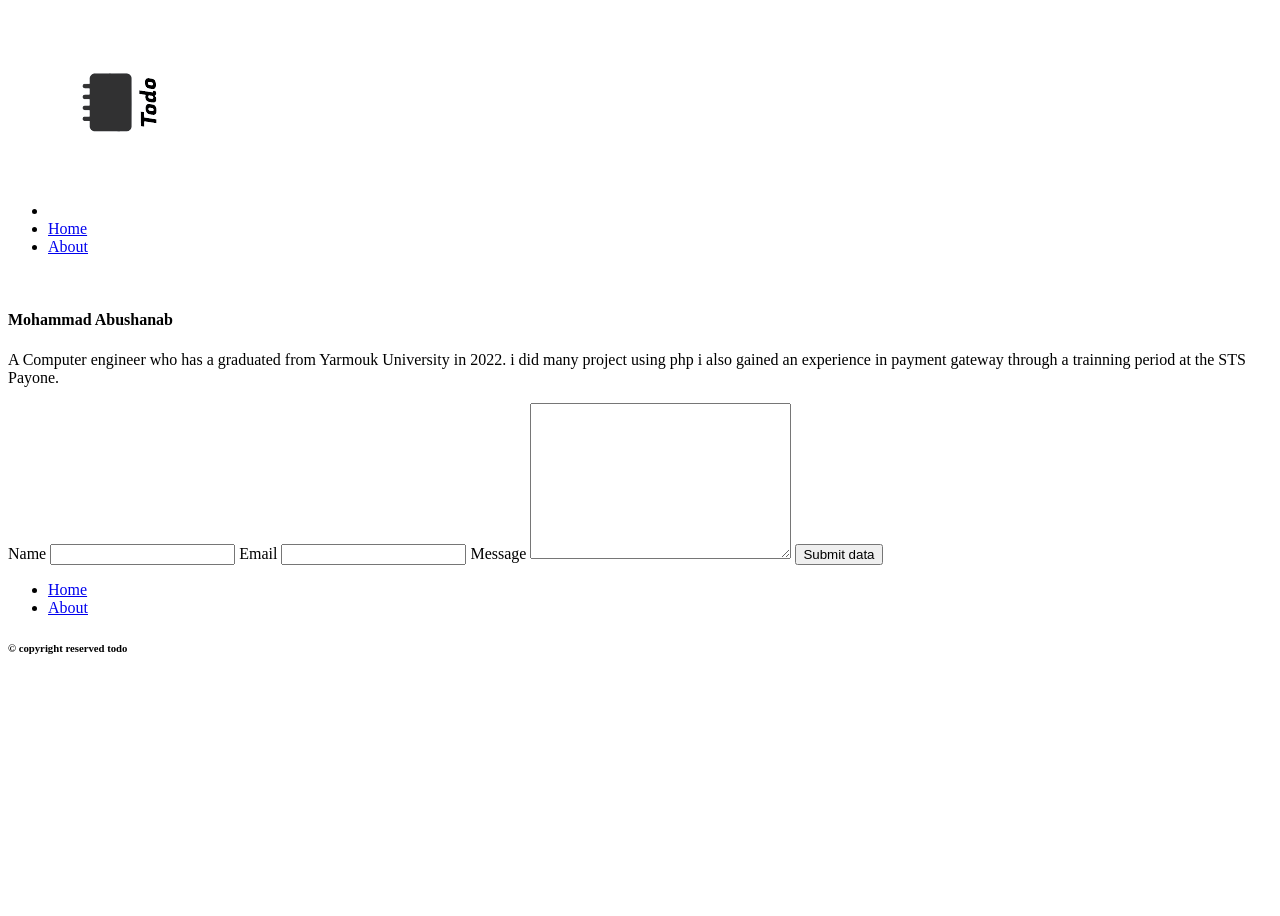
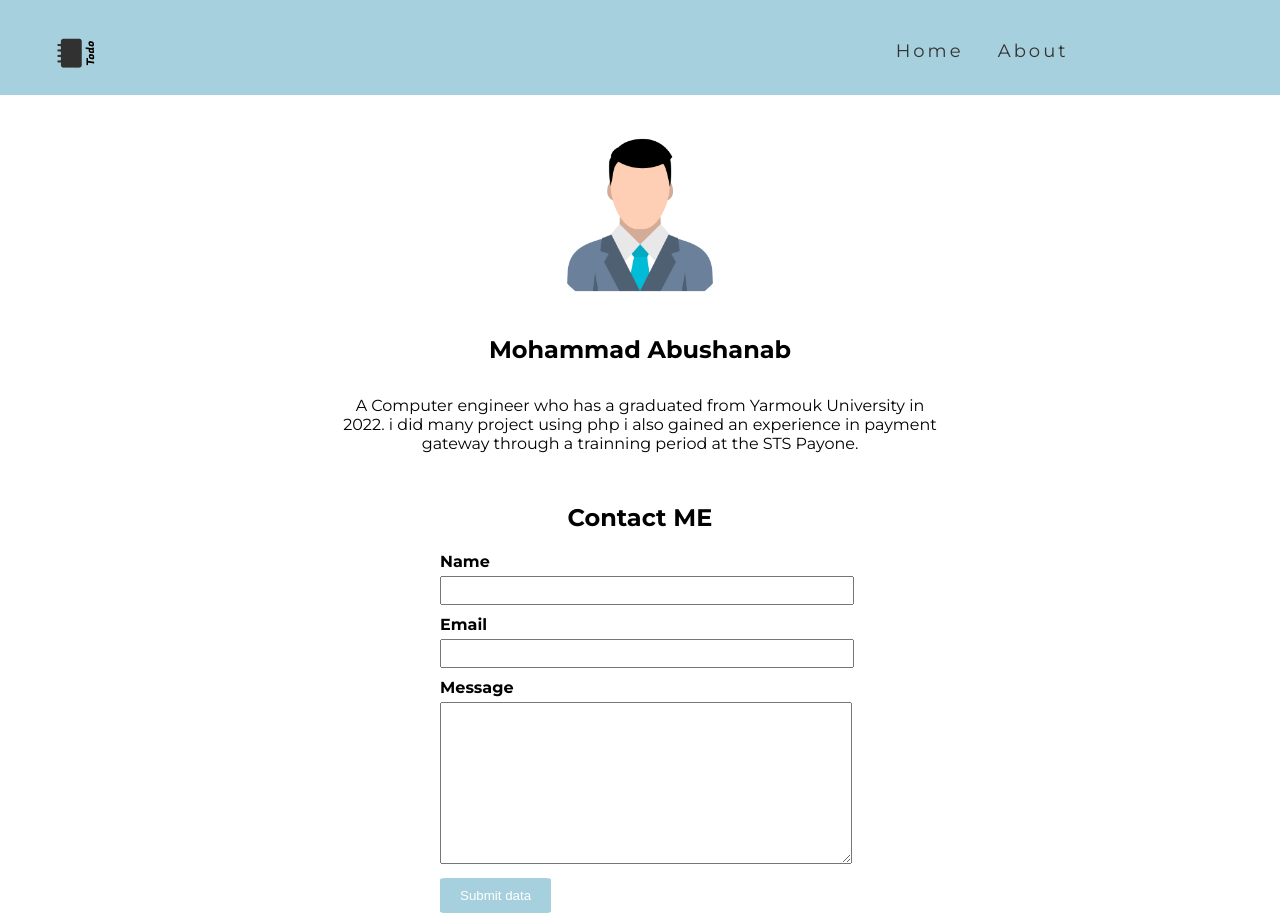
Before and after one commit to Muhammad-abushanab/todo-project, a plain HTML site: page about.html in a window 1280 px wide. Shown: the top 916 px of the page. Before the commit the page ends 800 px from the top, so only its background shows below. Drawn offline with Linux system fonts and the light colour scheme.

Commit message:
todo-style css

```diff
--- a/about.html
+++ b/about.html
@@ -5,14 +5,15 @@
         <meta charset="UTF-8">
         <meta http-equiv="X-UA-Compatible" content="IE=edge">
         <meta name="viewport" content="width=device-width, initial-scale=1.0">
+        <link rel="stylesheet" href="./assets/css/style.css">
         <title>About</title>
     </head>
 
     <body>
         <header>
+            <img src="./assets/img/todoLogo.png" alt="logo">
             <nav>
                 <ul>
-                    <li><img src="./assets/img/todoLogo.png" alt="logo"></li>
                     <li><a href="./index.html">Home</a></li>
                     <li><a href="./about.html">About</a></li>
                 </ul>
@@ -21,7 +22,7 @@
         <main>
             <section id="my-information">
                 <div class="container">
-                    <img src="" alt="" class="my-photo">
+                    <img src="./assets/img/vector-users-icon.webp" alt="" class="my-photo">
                     <div class="container">
                         <h4 class="name">Mohammad Abushanab</h4>
                         <p class="description">A Computer engineer who has a graduated from Yarmouk University in 2022.
@@ -33,6 +34,7 @@
             </section>
             <section id="user-contact">
                 <div class="container">
+                    <h1>Contact ME</h1>
                     <form action="">
                         <label for="name">Name</label>
                         <input type="text" name="name" id="name">
@@ -48,7 +50,6 @@
         <footer>
             <footer>
                 <ul>
-
                     <li><a href="./index.html">Home</a></li>
                     <li><a href="./about.html">About</a></li>
                 </ul>
--- /dev/null
+++ b/assets/css/style.css
@@ -0,0 +1,269 @@
+@import url('https://fonts.googleapis.com/css2?family=Montserrat:wght@200;300;400;500;700;800&family=Rubik:wght@400;500;700&display=swap');
+
+html,
+body {
+    font-family: 'Montserrat';
+    margin: 0;
+    padding: 0;
+    height: 100%;
+}
+
+.wrapper {
+    min-height: 100%;
+    position: relative;
+}
+
+/* header styling  */
+
+header {
+    background-color: #A6D0DD;
+    padding: 10px;
+    height: 75px;
+}
+
+
+header img {
+    display: inline-block;
+    height: 100px;
+    margin-left: 30px;
+}
+
+nav {
+    height: inherit;
+    float: right;
+    text-align: center;
+}
+
+nav ul {
+    position: relative;
+    margin-right: 10px;
+    top: 40%;
+    right: 50%;
+    list-style-type: none;
+    margin: 0 45px;
+    padding: 0;
+}
+
+nav ul li {
+    display: inline;
+    padding: 7px;
+    border-style: solid;
+    border-color: transparent;
+    margin-left: 10px;
+    transition: 0.3s;
+}
+nav ul li:hover{
+    color: white;
+    border-style: solid;
+    border-radius: 5%;
+    border-color: #FFD3B0;
+    background-color: #FFD3B0;
+}
+nav ul li a {
+    letter-spacing: 3px;
+    font-size: large;
+    text-decoration: none;
+    color: #333;
+}
+
+nav ul li a:hover {
+    color: white;
+}
+
+/* end of header styling */
+
+main {
+    margin-bottom: 150px;
+    padding-bottom: 50px;
+}
+
+/* start the hero section */
+#hero {
+    background-color: white;
+    padding: 20px;
+    text-align: center;
+    overflow: hidden;
+}
+
+#hero .container {
+    max-width: 800px;
+    margin: 0 auto;
+}
+
+#hero .hero-image {
+    float: left;
+    width: 200px;
+    height: auto;
+    margin-right: 20px;
+}
+
+#hero .hero-text {
+    overflow: hidden;
+    margin-left: 220px;
+}
+
+#hero .hero-text h2 {
+    font-size: 24px;
+    margin-bottom: 10px;
+}
+
+#hero .hero-text p {
+    font-size: 16px;
+    margin-bottom: 0;
+}
+
+/* end of the hero section */
+
+/* table section styling  */
+#table {
+    background-color: #FFD3B0;
+    padding: 20px;
+    margin: 0 40px;
+}
+
+
+table {
+    width: 100%;
+    border-collapse: collapse;
+}
+
+
+thead th {
+    border: black solid;
+    padding: 10px;
+    text-align: center;
+}
+
+
+tbody td {
+    letter-spacing: 1px;
+    text-transform: capitalize;
+    text-align: center;
+    border-right: black;
+    padding: 10px;
+}
+
+
+tbody input[type="checkbox"] {
+    margin-right: 5px;
+}
+
+/* end of the table section */
+
+/* start of Style the footer */
+footer {
+    background-color: #A6D0DD;
+    padding: 10px 0;
+    text-align: center;
+    position: static;
+    bottom: 0;
+    width: 100%;
+}
+
+
+footer ul {
+    list-style-type: none;
+    margin: 0;
+    padding: 0;
+    text-align: center;
+}
+
+footer ul li {
+    display: inline-block;
+    margin: 0 10px;
+}
+
+footer ul li a {
+    text-decoration: none;
+    color: #333;
+}
+
+footer ul li a:hover {
+    color: white;
+}
+
+footer .container {
+    margin-top: 10px;
+}
+
+footer .container .footer-copyright {
+    font-size: 12px;
+    color: #666;
+}
+
+/* the footer ending */
+
+#my-information {
+    text-align: center;
+}
+
+#my-information .container {
+    margin-top: 20px;
+}
+
+#my-information .my-photo {
+    display: block;
+    margin: 0 auto;
+    width: 200px;
+    height: 200px;
+    border-radius: 50%;
+    object-fit: cover;
+}
+
+#my-information .container .name {
+    margin-top: 10px;
+    font-size: 24px;
+}
+
+#my-information .container .description {
+    max-width: 600px;
+    margin-left: auto;
+    margin-right: auto;
+    text-align: center;
+    margin-top: 10px;
+    font-size: 16px;
+}
+
+/* Style the user-contact section */
+#user-contact {
+
+    margin-top: 50px;
+    text-align: center;
+}
+
+#user-contact .container {
+    max-width: 400px;
+    margin: 0 auto;
+}
+
+#user-contact form {
+    text-align: left;
+}
+
+#user-contact form label {
+    display: block;
+    margin-top: 10px;
+    font-weight: bold;
+}
+
+#user-contact form input,
+#user-contact form textarea {
+    width: 100%;
+    padding: 5px;
+    margin-top: 5px;
+}
+
+#user-contact form button {
+    margin-top: 10px;
+    padding: 10px 20px;
+    border-radius: 5%;
+    color: white;
+    background-color: #A6D0DD;
+    border: none;
+    cursor: pointer;
+    transition: 0.3s;
+}
+#user-contact form button:hover {
+    color: black;
+    background-color: #FFD3B0;
+}
```
Also changed, not shown: index.html (+8 -3 lines), assets/img/hero.jpg (added), assets/img/vector-users-icon.webp (added), 3 other files.
